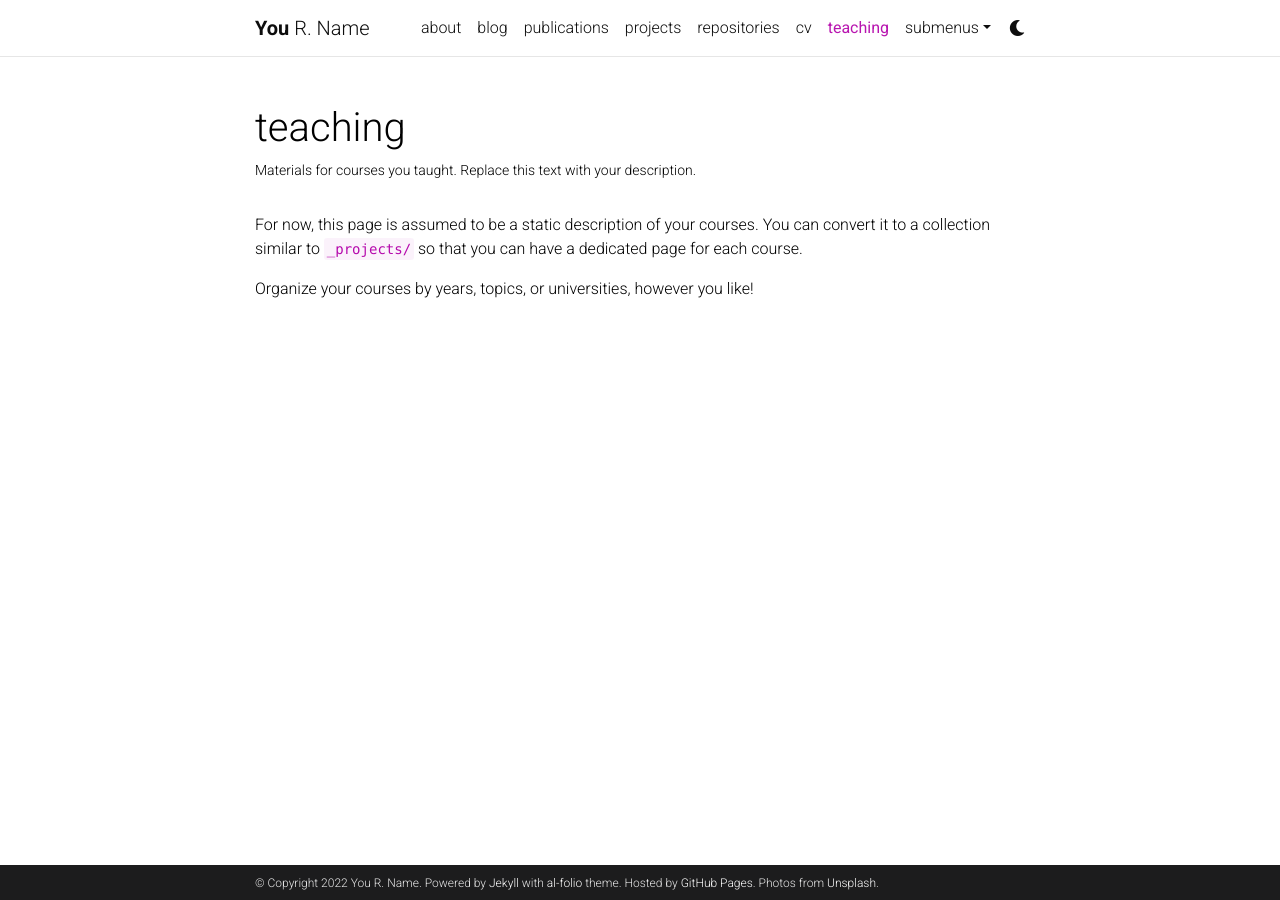
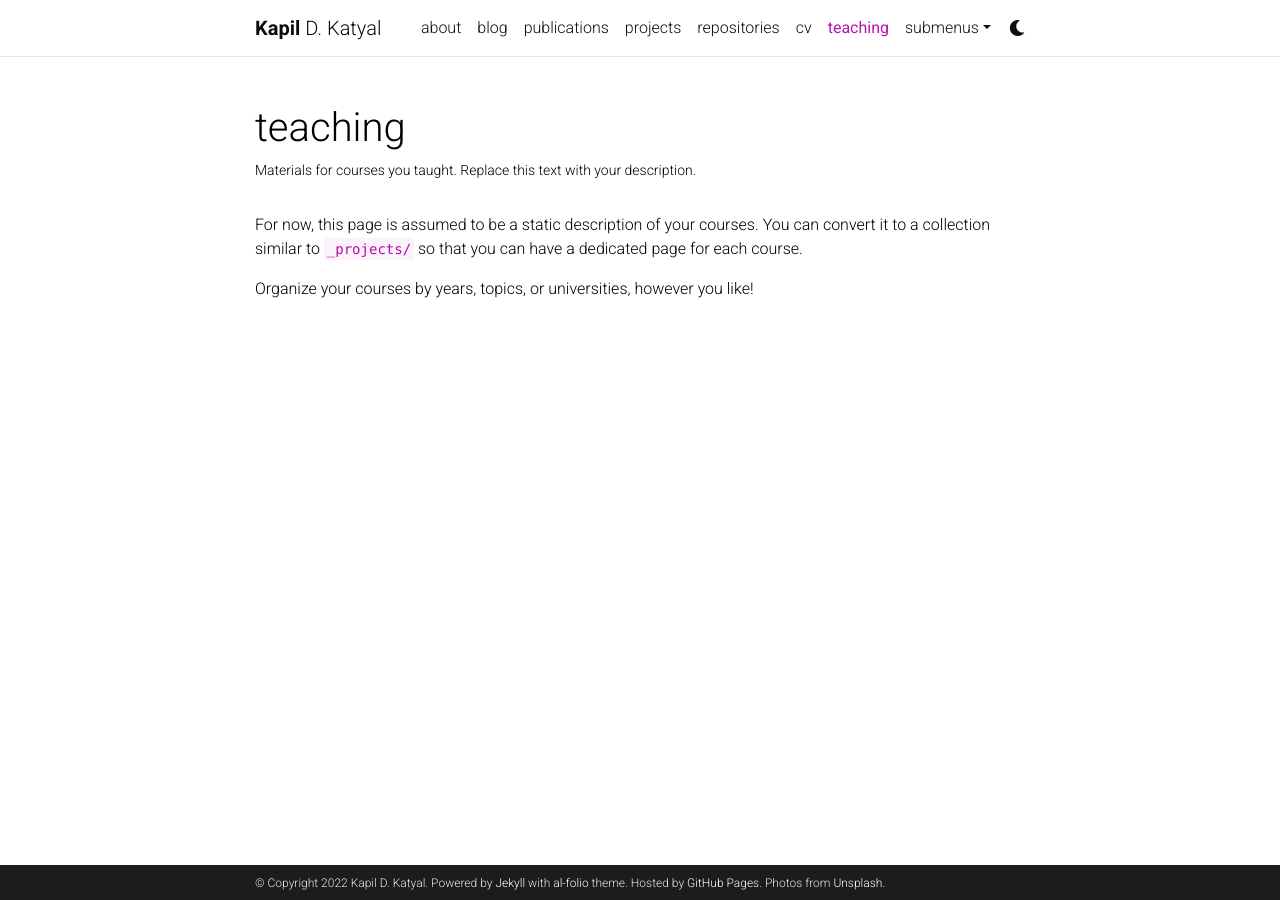
Before and after one commit to kdk132/kdk132.github.io, a Jekyll site: the page built from _pages/teaching.md, in a window 1280 px wide. Built offline with Jekyll 4.4.1, drawn with Linux system fonts in a browser that asks for light colours; comment, search, counter and statistics services are not loaded; a style sheet for code colours, icons or effects is not loaded.

Commit message:
Update _config.yml

```diff
--- a/_config.yml
+++ b/_config.yml
@@ -3,10 +3,10 @@
 # -----------------------------------------------------------------------------
 
 title: blank # the website title (if blank, full name will be used instead)
-first_name: You
-middle_name: R.
-last_name: Name
-email: you@example.com
+first_name: Kapil
+middle_name: D.
+last_name: Katyal
+email: kkatyal2@jhu.edu
 description: > # the ">" symbol means to ignore newlines until "footer_text:"
   A simple, whitespace theme for academics. Based on [*folio](https://github.com/bogoli/-folio) design.
 footer_text: >
@@ -18,8 +18,8 @@ keywords: jekyll, jekyll-theme, academic-website, portfolio-website  # add your
 lang: en # the language of your site (for example: en, fr, cn, ru, etc.)
 icon: ⚛️  # the emoji used as the favicon (alternatively, provide image name in /assets/img/)
 
-url: https://alshedivat.github.io # the base hostname & protocol for your site
-baseurl: /al-folio # the subpath of your site, e.g. /blog/
+url: https://kkatyal.github.io # the base hostname & protocol for your site
+baseurl:  # the subpath of your site, e.g. /blog/
 last_updated: false # set to true if you want to display last updated in the footer
 impressum_path:  # set to path to include impressum link in the footer, use the same path as permalink in a page, helps to conform with EU GDPR
 
```
